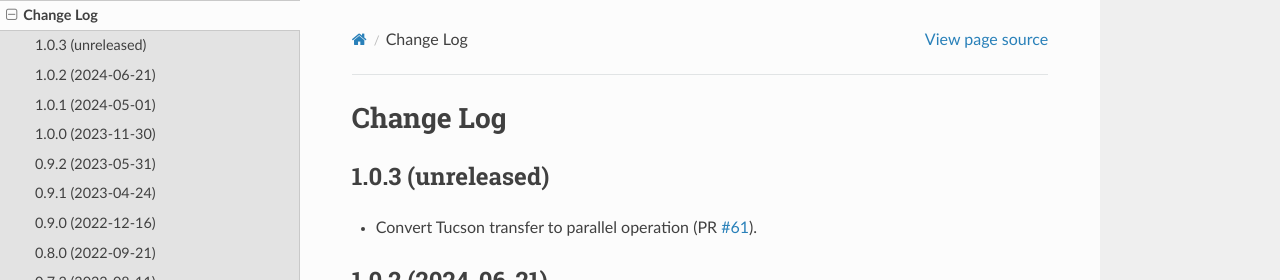
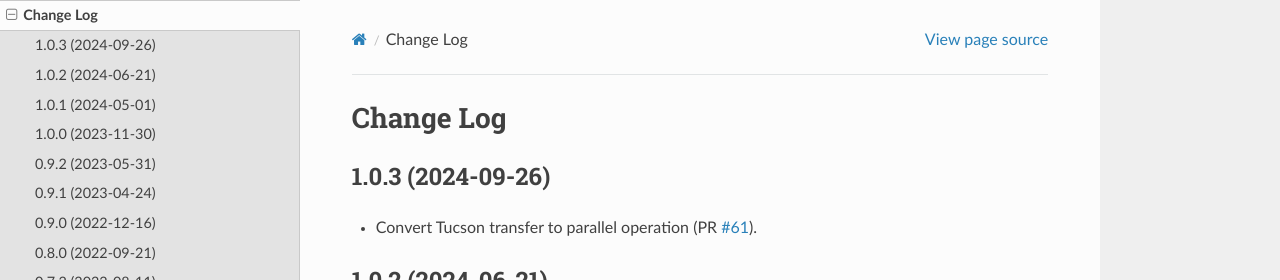
Before and after one commit to desihub/desitransfer, a Sphinx documentation site: the page built from doc/changes.rst, in a window 1280 px wide and 900 px high. Shown: the top 280 px of the window. Built offline with Sphinx 7.4.7 and the Read the Docs theme 2.0.0, drawn with Linux system fonts in a browser that asks for light colours.

Commit message:
preparing for next tag

```diff
--- a/doc/changes.rst
+++ b/doc/changes.rst
@@ -2,7 +2,7 @@
 Change Log
 ==========
 
-1.0.3 (unreleased)
+1.0.3 (2024-09-26)
 ------------------
 
 * Convert Tucson transfer to parallel operation (PR `#61`_).
--- a/py/desitransfer/_version.py
+++ b/py/desitransfer/_version.py
@@ -1 +1 @@
-__version__ = '1.0.3.dev529'
+__version__ = '1.0.3'
```
